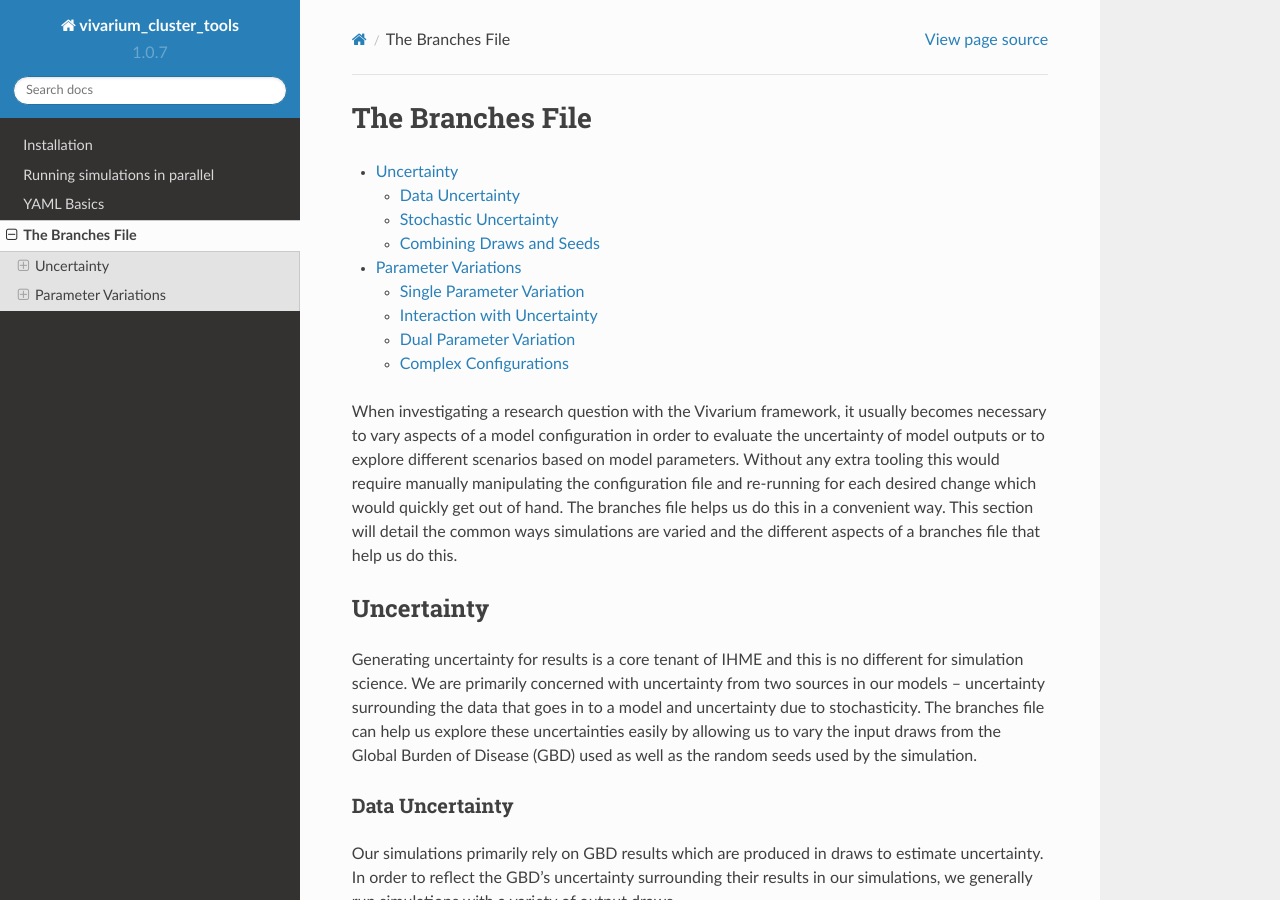
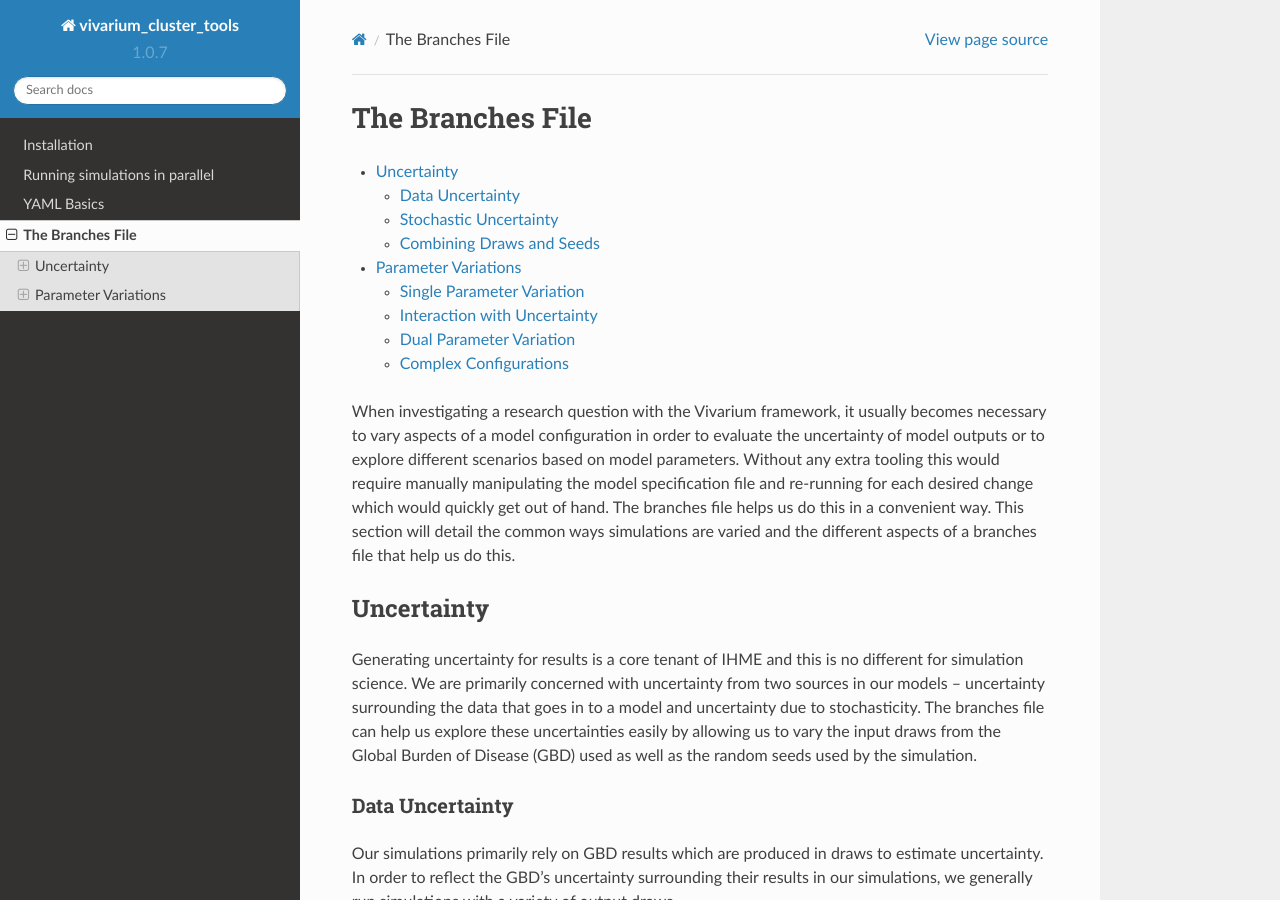
Before and after one commit to ihmeuw/vivarium_cluster_tools, a Sphinx documentation site: the page built from docs/source/branch.rst, in a window 1280 px wide and 900 px high. Built offline with Sphinx 7.4.7 and the Read the Docs theme 2.0.0, drawn with Linux system fonts in a browser that asks for light colours.

Commit message:
Update branch.rst

```diff
--- a/docs/source/branch.rst
+++ b/docs/source/branch.rst
@@ -9,7 +9,7 @@ The Branches File
 
 When investigating a research question with the Vivarium framework, it usually becomes necessary to vary aspects of a
 model configuration in order to evaluate the uncertainty of model outputs or to explore different scenarios based on
-model parameters. Without any extra tooling this would require manually manipulating the configuration file and
+model parameters. Without any extra tooling this would require manually manipulating the model specification file and
 re-running for each desired change which would quickly get out of hand. The branches file helps us do this in a
 convenient way. This section will detail the common ways simulations are varied and the different aspects of a branches
 file that help us do this.
```
